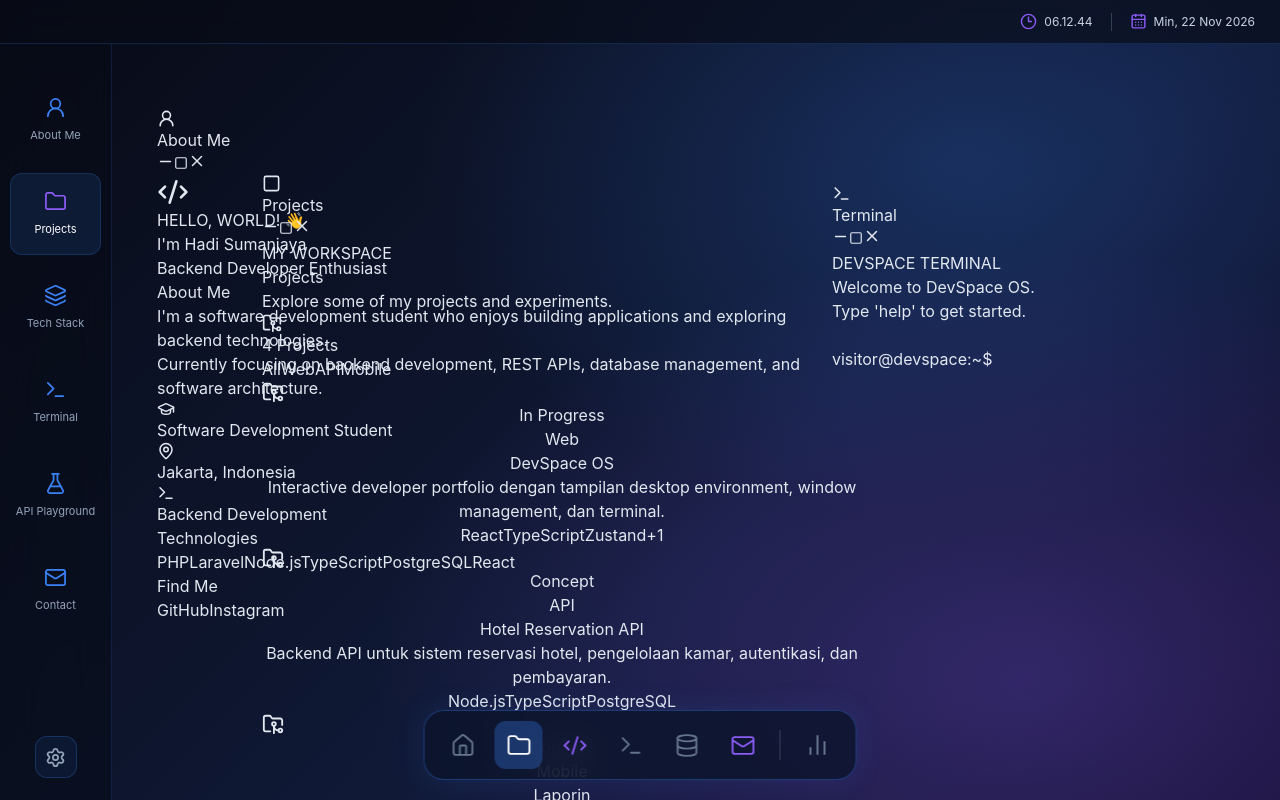
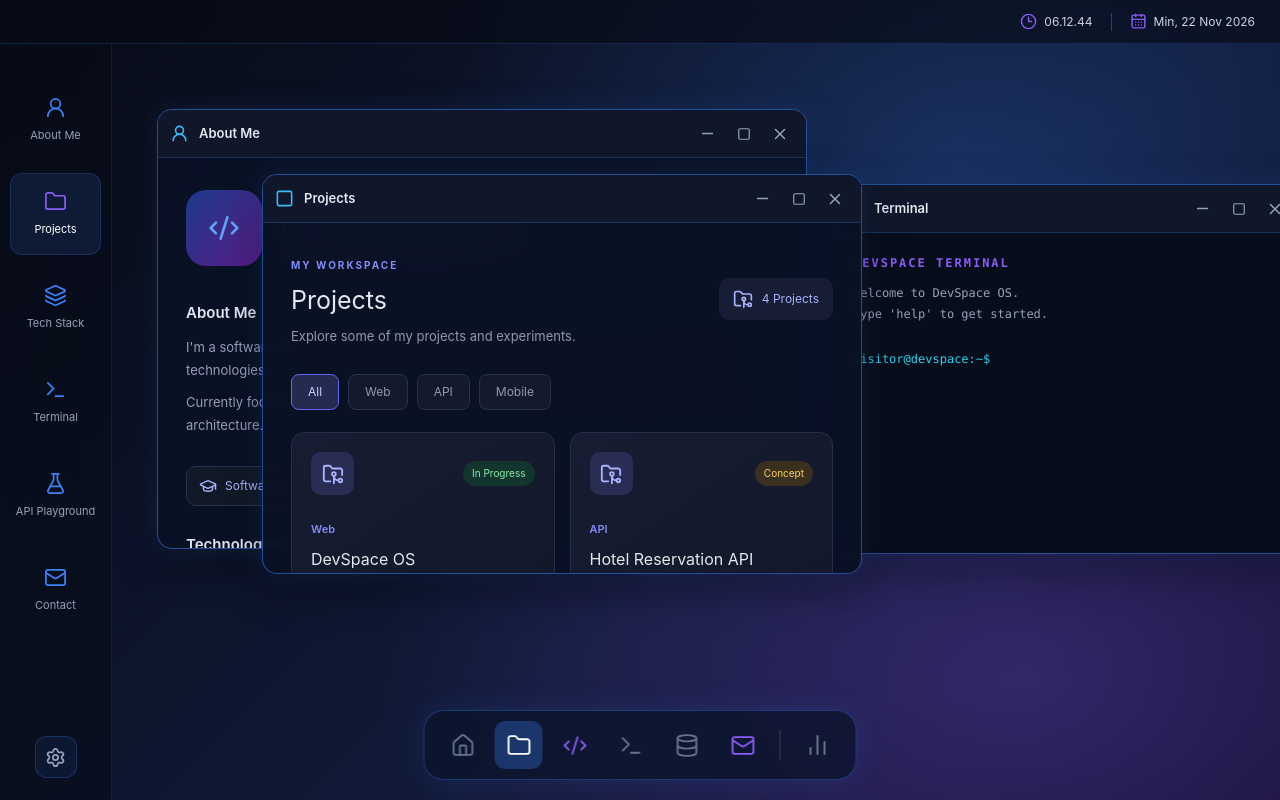
Before and after one commit to Kazoosane/Devspace-OS, a React (Vite) app: page / in a window 1280 px wide. Both pictures are taken after a click on the button "Projects". Built offline with nearby package versions, Linux system fonts and the light colour scheme.

Commit message:
feat: update styling

```diff
--- a/src/index.css
+++ b/src/index.css
@@ -362,6 +362,588 @@ button {
     }
 }
 
+/* Window Manager */
+
+.window-manager {
+    position: absolute;
+    inset: 0;
+    overflow: hidden;
+    pointer-events: none;
+}
+
+.window {
+    display: flex;
+    flex-direction: column;
+
+    min-width: 320px;
+    min-height: 200px;
+
+    overflow: hidden;
+    pointer-events: auto;
+
+    background: rgba(10, 17, 38, 0.94);
+    border: 1px solid rgba(59, 130, 246, 0.55);
+    border-radius: 15px;
+
+    box-shadow:
+        0 0 25px rgba(59, 130, 246, 0.14),
+        0 15px 40px rgba(0, 0, 0, 0.35);
+
+    backdrop-filter: blur(20px);
+}
+
+.window.maximized {
+    min-width: 0;
+    min-height: 0;
+}
+
+/* Window Header */
+
+.window-header {
+    height: 48px;
+    min-height: 48px;
+
+    display: flex;
+    align-items: center;
+    justify-content: space-between;
+
+    padding: 0 12px;
+
+    background: rgba(17, 24, 43, 0.95);
+    border-bottom: 1px solid rgba(59, 130, 246, 0.25);
+}
+
+.window-title {
+    display: flex;
+    align-items: center;
+    gap: 10px;
+
+    flex: 1;
+    height: 100%;
+
+    color: #e2e8f0;
+    font-size: 13px;
+    font-weight: 600;
+
+    cursor: grab;
+    user-select: none;
+}
+
+.window-title:active {
+    cursor: grabbing;
+}
+
+.window-title svg {
+    color: #38bdf8;
+}
+
+/* Window Controls */
+
+.window-controls {
+    display: flex;
+    align-items: center;
+    gap: 7px;
+}
+
+.window-controls button {
+    width: 29px;
+    height: 29px;
+
+    display: grid;
+    place-items: center;
+
+    color: #94a3b8;
+    background: transparent;
+    border: none;
+    border-radius: 7px;
+}
+
+.window-controls button:hover {
+    color: white;
+    background: rgba(59, 130, 246, 0.2);
+}
+
+.window-controls .close-button:hover {
+    background: #7c3aed;
+}
+
+/* Window Content */
+
+.window-content {
+    flex: 1;
+    min-height: 0;
+    overflow: auto;
+}
+
+.app-placeholder {
+    padding: 35px;
+}
+
+.app-placeholder h1 {
+    color: #e2e8f0;
+    font-size: 32px;
+}
+
+.app-placeholder p {
+    color: #94a3b8;
+}
+
+/* Terminal */
+
+.terminal-content {
+    height: 100%;
+    padding: 20px;
+
+    overflow: auto;
+
+    background: #080d1b;
+
+    font-family: "JetBrains Mono", monospace;
+    font-size: 13px;
+    line-height: 1.6;
+    color: #cbd5e1;
+}
+
+.terminal-prompt {
+    color: #22d3ee;
+}
+
+/* Maximized Window */
+
+.window.maximized .window-content {
+    overflow: auto;
+}
+
+
+/* ABOUT ME */
+
+.about-container {
+    padding: 28px;
+    color: #e2e8f0;
+}
+
+.about-profile {
+    display: flex;
+    align-items: center;
+    gap: 18px;
+    margin-bottom: 32px;
+}
+
+.profile-avatar {
+    width: 76px;
+    height: 76px;
+    display: flex;
+    align-items: center;
+    justify-content: center;
+    border-radius: 20px;
+    color: #60a5fa;
+    background: linear-gradient(135deg,
+            #1e3a8a,
+            #581c87);
+}
+
+.profile-label {
+    color: #60a5fa;
+    font-size: 11px;
+    letter-spacing: 2px;
+    margin-bottom: 6px;
+}
+
+.about-profile h1 {
+    font-size: 25px;
+    font-weight: 700;
+}
+
+.profile-role {
+    color: #94a3b8;
+    font-size: 13px;
+    margin-top: 4px;
+}
+
+.about-section {
+    margin-bottom: 28px;
+}
+
+.about-section h2 {
+    font-size: 15px;
+    font-weight: 600;
+    margin-bottom: 12px;
+}
+
+.about-section p {
+    color: #94a3b8;
+    font-size: 13px;
+    line-height: 1.8;
+    margin-bottom: 8px;
+}
+
+.about-info {
+    display: flex;
+    flex-wrap: wrap;
+    gap: 12px;
+    margin-bottom: 28px;
+}
+
+.info-item {
+    display: flex;
+    align-items: center;
+    gap: 8px;
+    padding: 10px 12px;
+    border: 1px solid #26334d;
+    border-radius: 10px;
+    color: #a5b4fc;
+    font-size: 12px;
+    background: #111827;
+}
+
+.tech-list {
+    display: flex;
+    flex-wrap: wrap;
+    gap: 8px;
+}
+
+.tech-badge {
+    padding: 7px 12px;
+    border-radius: 8px;
+    color: #93c5fd;
+    background: #172554;
+    border: 1px solid #1e40af;
+    font-size: 12px;
+}
+
+.social-links {
+    display: flex;
+    gap: 10px;
+}
+
+.social-links a {
+    display: flex;
+    align-items: center;
+    gap: 8px;
+    padding: 9px 13px;
+    border: 1px solid #26334d;
+    border-radius: 9px;
+    color: #cbd5e1;
+    font-size: 12px;
+    text-decoration: none;
+    transition: 0.2s;
+}
+
+.social-links a:hover {
+    color: white;
+    border-color: #3b82f6;
+    background: #172554;
+}
+
+/* Interactive Terminal */
+
+.terminal-app {
+    width: 100%;
+    height: 100%;
+    min-height: 0;
+    background: #080d1b;
+    color: #cbd5e1;
+    font-family: "JetBrains Mono", Consolas, monospace;
+    font-size: 12px;
+}
+
+.terminal-output {
+    height: 100%;
+    overflow-y: auto;
+    padding: 20px;
+}
+
+.terminal-welcome {
+    line-height: 1.7;
+    color: #94a3b8;
+}
+
+.terminal-logo {
+    color: #8b5cf6;
+    font-weight: 700;
+    letter-spacing: 2px;
+    margin-bottom: 10px;
+}
+
+.terminal-entry {
+    margin-bottom: 15px;
+}
+
+.terminal-command {
+    display: flex;
+    gap: 10px;
+    color: #e2e8f0;
+    margin-bottom: 5px;
+    overflow-wrap: anywhere;
+}
+
+.terminal-command span,
+.terminal-form label {
+    color: #22d3ee;
+    white-space: nowrap;
+}
+
+.terminal-line {
+    color: #94a3b8;
+    line-height: 1.7;
+    overflow-wrap: anywhere;
+}
+
+.terminal-form {
+    display: flex;
+    align-items: center;
+    gap: 10px;
+    min-width: 0;
+    margin-top: 5px;
+}
+
+.terminal-form input {
+    flex: 1;
+    min-width: 0;
+    color: #e2e8f0;
+    background: transparent;
+    border: none;
+    outline: none;
+    font: inherit;
+    caret-color: #22d3ee;
+}
+
+
+/* PROJECTS */
+
+.projects-container {
+    width: 100%;
+    height: 100%;
+    padding: 28px;
+    overflow-y: auto;
+    color: #e5e7eb;
+}
+
+.projects-heading {
+    display: flex;
+    justify-content: space-between;
+    align-items: center;
+    gap: 16px;
+    margin-bottom: 28px;
+}
+
+.projects-eyebrow {
+    font-size: 10px;
+    letter-spacing: 2px;
+    color: #818cf8;
+    font-weight: 700;
+}
+
+.projects-heading h2 {
+    font-size: 25px;
+    margin: 7px 0;
+}
+
+.projects-heading p {
+    color: #9299ad;
+    font-size: 13px;
+}
+
+.projects-count {
+    display: flex;
+    align-items: center;
+    gap: 9px;
+    color: #a5b4fc;
+    font-size: 12px;
+    background: #171d35;
+    padding: 11px 14px;
+    border-radius: 10px;
+}
+
+.projects-filters {
+    display: flex;
+    gap: 9px;
+    margin-bottom: 22px;
+}
+
+.projects-filters button {
+    border: 1px solid #29314d;
+    background: #141a2d;
+    color: #9299ad;
+    padding: 8px 16px;
+    border-radius: 8px;
+    cursor: pointer;
+    font-size: 12px;
+    transition: 0.2s;
+}
+
+.projects-filters button:hover,
+.projects-filters button.active {
+    color: #c7d2fe;
+    background: #252b50;
+    border-color: #6366f1;
+}
+
+.projects-grid {
+    display: grid;
+    grid-template-columns: repeat(auto-fill, minmax(230px, 1fr));
+    gap: 15px;
+}
+
+.project-card {
+    text-align: left;
+    min-width: 0;
+    padding: 19px;
+    border: 1px solid #272e48;
+    border-radius: 13px;
+    background: linear-gradient(145deg, #171d32, #111626);
+    color: #e5e7eb;
+    cursor: pointer;
+    transition: 0.25s;
+}
+
+.project-card:hover {
+    transform: translateY(-4px);
+    border-color: #6366f1;
+    background: #1c2440;
+}
+
+.project-card-top {
+    display: flex;
+    justify-content: space-between;
+    align-items: center;
+    margin-bottom: 20px;
+}
+
+.project-card-icon,
+.project-detail-icon {
+    display: grid;
+    place-items: center;
+    color: #a5b4fc;
+    background: #292d53;
+    border-radius: 10px;
+    width: 43px;
+    height: 43px;
+}
+
+.project-status {
+    display: inline-block;
+    padding: 5px 9px;
+    border-radius: 20px;
+    font-size: 10px;
+}
+
+.project-status.progress {
+    color: #86efac;
+    background: #12352d;
+}
+
+.project-status.concept {
+    color: #fcd34d;
+    background: #3a3020;
+}
+
+.project-category {
+    color: #818cf8;
+    font-size: 11px;
+    font-weight: 600;
+}
+
+.project-card h3 {
+    margin: 8px 0;
+    font-size: 16px;
+}
+
+.project-card p {
+    color: #9299ad;
+    font-size: 12px;
+    line-height: 1.7;
+    min-height: 60px;
+}
+
+.project-tech-list {
+    display: flex;
+    flex-wrap: wrap;
+    gap: 7px;
+    margin-top: 17px;
+}
+
+.project-tech-list span {
+    background: #242a40;
+    border: 1px solid #303751;
+    color: #b7c0d9;
+    padding: 5px 8px;
+    border-radius: 6px;
+    font-size: 10px;
+}
+
+.projects-empty {
+    padding: 40px;
+    text-align: center;
+    color: #9299ad;
+}
+
+/* PROJECT DETAIL */
+
+.project-detail {
+    max-width: 650px;
+    margin: 0 auto;
+}
+
+.project-back {
+    display: flex;
+    align-items: center;
+    gap: 8px;
+    background: transparent;
+    border: none;
+    color: #a5b4fc;
+    cursor: pointer;
+    margin-bottom: 35px;
+}
+
+.project-back:hover {
+    color: white;
+}
+
+.project-detail-icon {
+    width: 58px;
+    height: 58px;
+    margin-bottom: 20px;
+}
+
+.project-detail h2 {
+    font-size: 25px;
+    margin: 10px 0;
+}
+
+.project-detail>p {
+    color: #9299ad;
+    line-height: 1.8;
+    font-size: 13px;
+}
+
+.project-detail-section {
+    margin-top: 30px;
+}
+
+.project-detail-section h3 {
+    display: flex;
+    align-items: center;
+    gap: 9px;
+    font-size: 14px;
+    margin-bottom: 13px;
+}
+
+@media (max-width: 600px) {
+    .projects-container {
+        padding: 18px;
+    }
+
+    .projects-heading {
+        align-items: flex-start;
+        flex-direction: column;
+    }
+
+    .projects-grid {
+        grid-template-columns: 1fr;
+    }
+}
+
 
 /* Animated Background */
 
```
